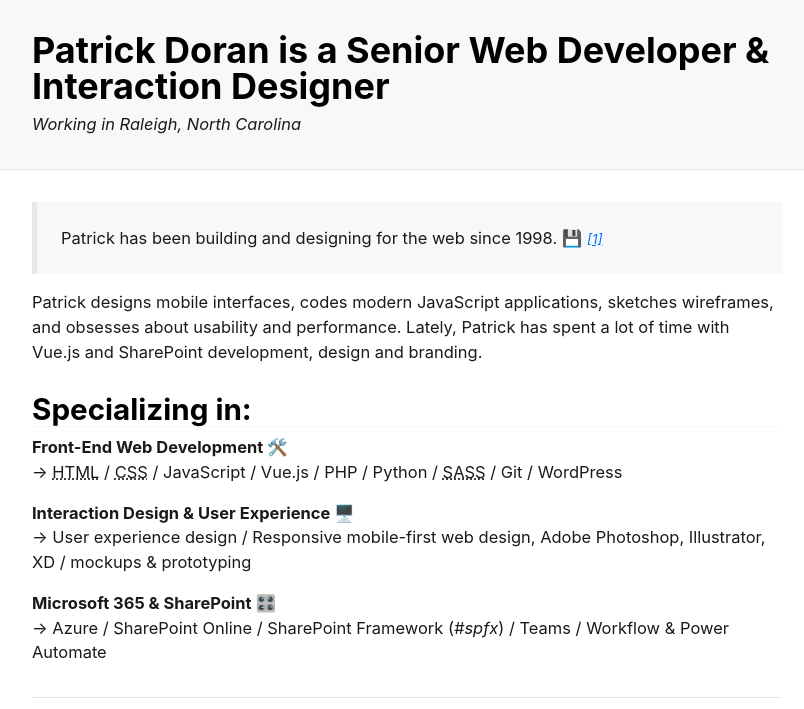
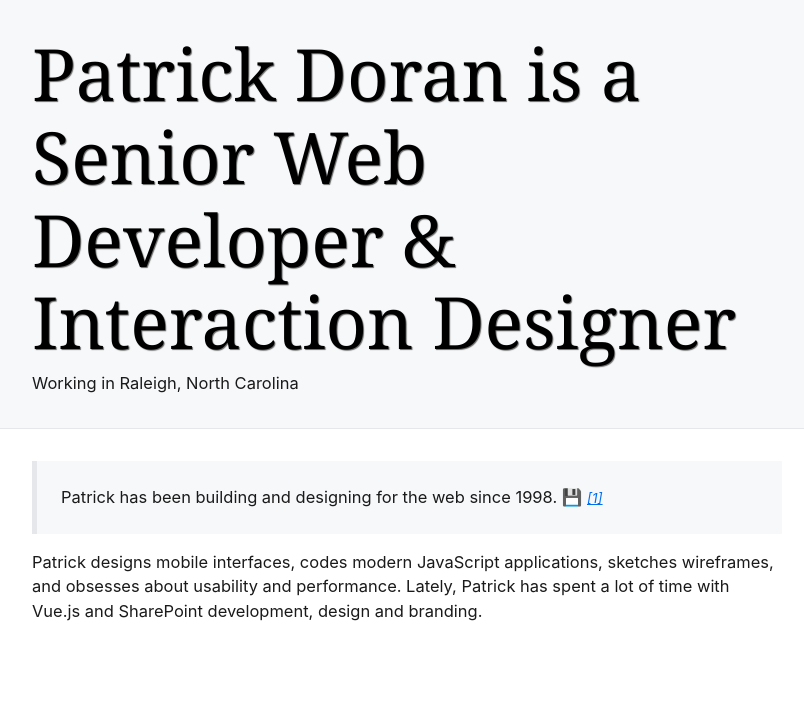
Before and after one commit to PatD/PatrickDoran.com, a website: page index.html in a window 1280 px wide. Shown: the top 709 px of the page, without its empty margins (233-1037 px from the left). Drawn offline with Linux system fonts and the light colour scheme.

Commit message:
header styling.

```diff
--- a/index.html
+++ b/index.html
@@ -28,7 +28,7 @@
     <body>
         <header>
             <h1>Patrick Doran is a Senior Web Developer &amp; Interaction Designer</h1>
-            <em>Working in Raleigh, North Carolina</em>
+            <span>Working in Raleigh, North Carolina</span>
         </header>
 
 
@@ -54,7 +54,6 @@
             <dt>Microsoft 365 &amp; SharePoint  🎛️</dt>
             <dd>Azure / SharePoint Online / SharePoint Framework (<em>#spfx</em>) / Teams / Workflow &amp; Power Automate</dd>
         </dl>
-
 
 
         <hr/>
--- a/new.css
+++ b/new.css
@@ -10,5 +10,19 @@
 opacity: 0.8;
 transition: opacity .25s ease-in-out;
 margin-left: 10px;}
+
 blockquote img:hover{opacity: 1;}
+
+header h1, h2, h3 {
+  font-weight:normal;
+  font-family:Cambria, "Hoefler Text", Utopia, "Liberation Serif", "Nimbus Roman No9 L Regular", Times, "Times New Roman", serif;
+}
+
+h2{margin-top:2em}
+
+
+@media (min-width: 768px) {
+  header h1 {font-size:4.5rem;line-height: 1.15;text-shadow:1px 1px 1px #666666}
+  h2,h3{font-size:2.75rem;line-height: 1.2;}
+}
 /*# sourceMappingURL=/sm/4a51164882967d28a74fabce02685c18fa45a529b77514edc75d708f04dd08b9.map */
```
Lines whose indentation alone changed are shown as unchanged.
